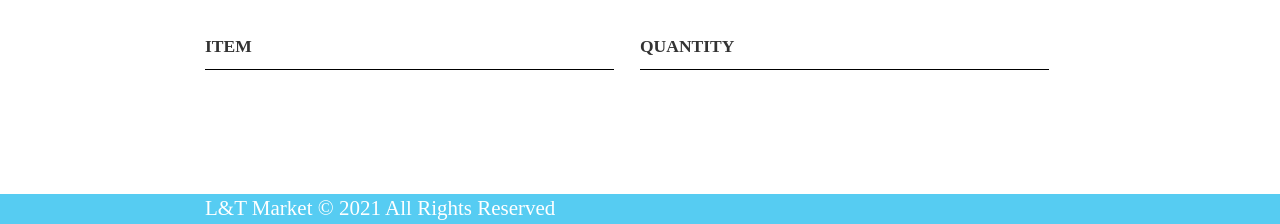
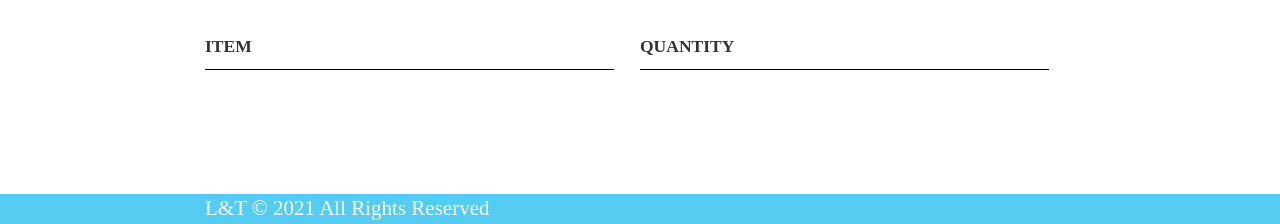
Before and after one commit to Tomer36/Store-main, a PHP site: page / in a window 1280 px wide. Shown: the part 576-800 px from the top of the page. Run offline with PHP 8.4, Linux system fonts and the light colour scheme; some libraries are stand-ins or nearby versions.

Commit message:
Update index.php

```diff
--- a/index.php
+++ b/index.php
@@ -133,7 +133,7 @@
 
     <footer class="main-footer">
         <div class="container main-footer-container">
-            <h4 class="band-name">L&T Market © 2021 All Rights Reserved</h4>
+            <h4 class="band-name">L&T © 2021 All Rights Reserved</h4>
 
         </div>
     </footer>
```
